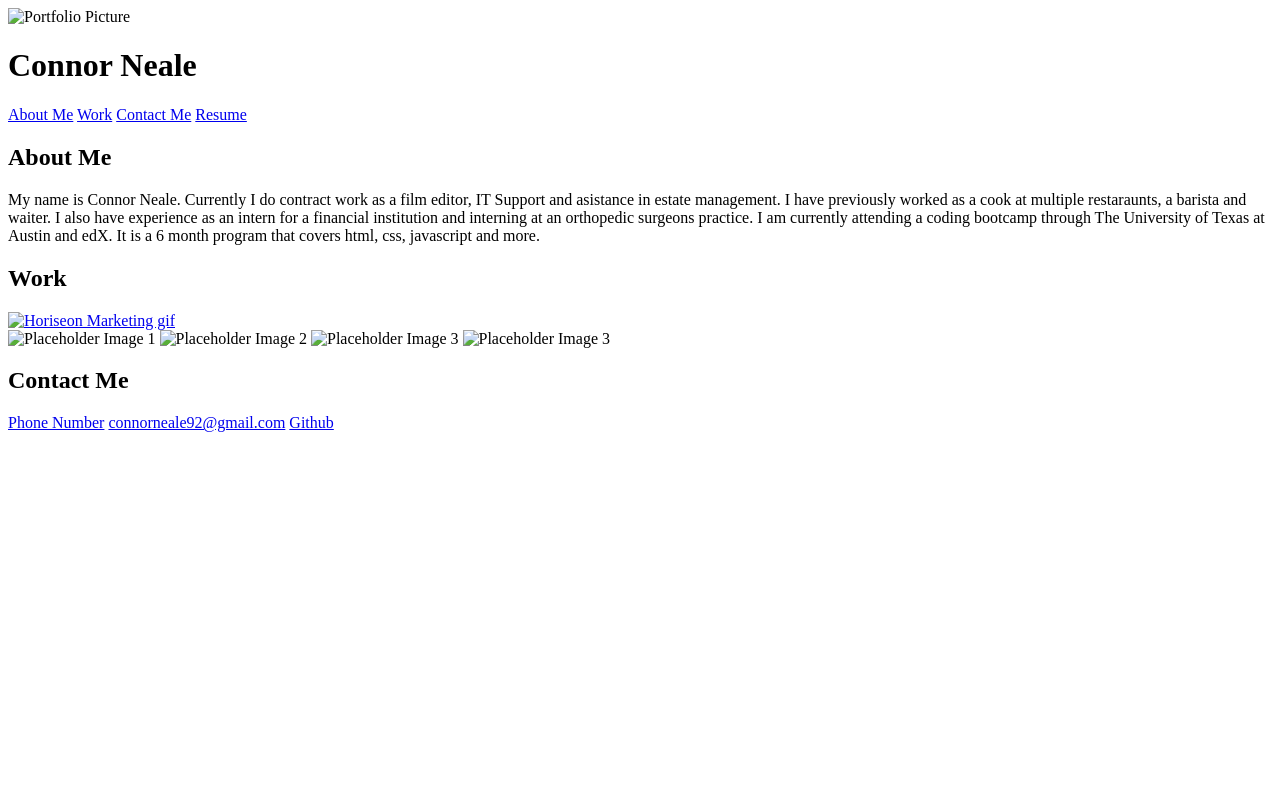
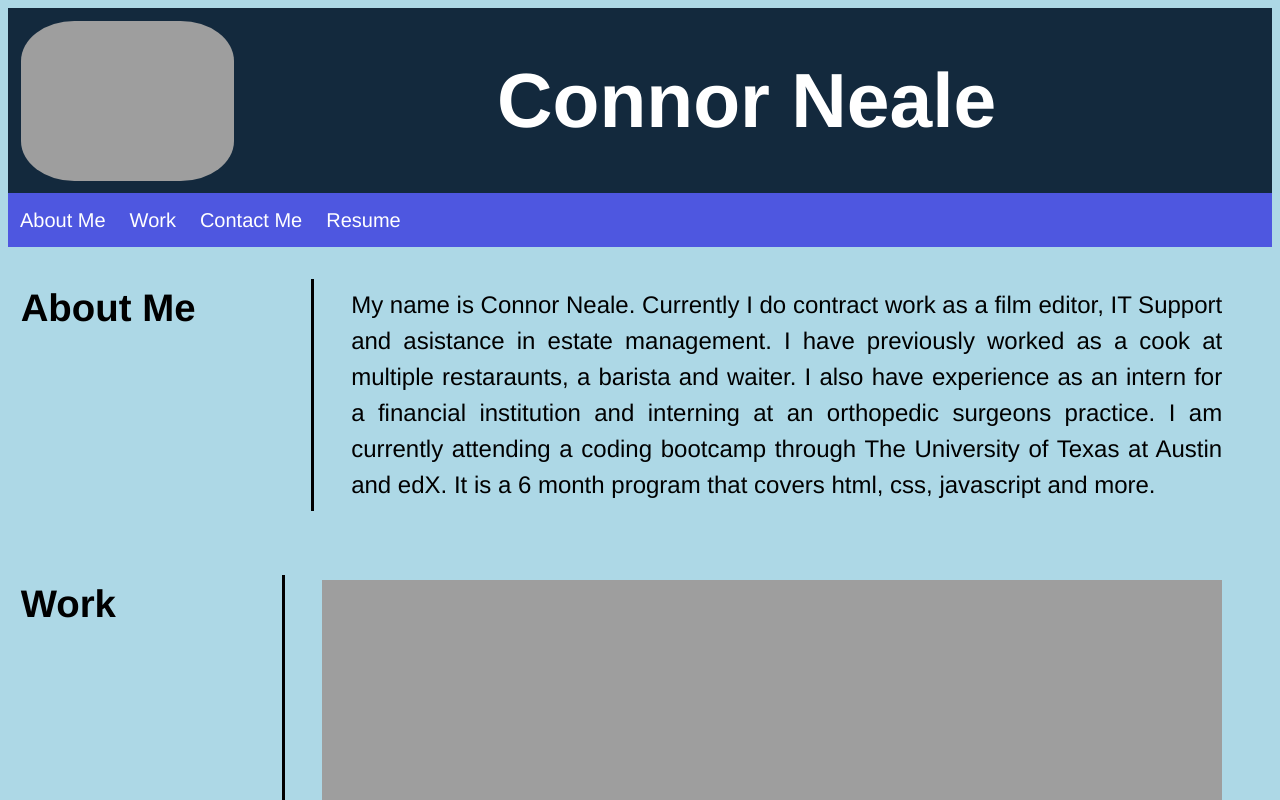
Before and after one commit to Cneale92/connor-neale-portfolio, a plain HTML site: page index.html in a window 1280 px wide. Shown: the top 800 px of the page. Drawn offline with Linux system fonts and the light colour scheme; the site is published under a folder, as on GitHub Pages, so addresses that start at the root find nothing.

Commit message:
fixed issues with my links not working

```diff
--- a/index.html
+++ b/index.html
@@ -4,13 +4,13 @@
     <meta charset="UTF-8">
     <meta name="viewport" content="width=device-width, initial-scale=1.0">
     <title>Connor Neale's Portfolio</title>
-    <link rel="stylesheet" type="text/css" href="/assets/stylesheet.css" />
+    <link rel="stylesheet" type="text/css" href="./assets/stylesheet.css" />
 </head>
 
 
 <body>
 <header class="header">
-    <img src="/assets/IMG_9003.jpg" alt="Portfolio Picture" class="portfolio-picture">
+    <img src="./assets/IMG_9003.jpg" alt="Portfolio Picture" class="portfolio-picture">
     <h1>Connor Neale</h1>
 </header>
 <nav class="nav">
@@ -28,12 +28,12 @@
     <section class="work" id="Work">
         <h2>Work</h2>
         <div class="images">
-            <a href="https://cneale92.github.io/horiseon-marketing-refactor/"><img src="/assets/Horiseon Marketing.gif" alt="Horiseon Marketing gif" class="horiseon"></a>
+            <a href="https://cneale92.github.io/horiseon-marketing-refactor/"><img src="./assets/Horiseon Marketing.gif" alt="Horiseon Marketing gif" class="horiseon"></a>
             <div class="images2">
-                <a class="placeholder" ><img src="/assets/plaecholder image 1.jpg" alt="Placeholder Image 1"></a>
-                <a class="placeholder"><img src="/assets/placeholder image 2.jpg" alt="Placeholder Image 2"></a>
-                <a class="placeholder" ><img src="/assets/placeholder image 3.jpg" alt="Placeholder Image 3"></a>
-                <a class="placeholder"><img src="/assets/placeholder image 4.jpg" alt="Placeholder Image 3"></a>
+                <a class="placeholder" ><img src="./assets/plaecholder image 1.jpg" alt="Placeholder Image 1"></a>
+                <a class="placeholder"><img src="./assets/placeholder image 2.jpg" alt="Placeholder Image 2"></a>
+                <a class="placeholder" ><img src="./assets/placeholder image 3.jpg" alt="Placeholder Image 3"></a>
+                <a class="placeholder"><img src="./assets/placeholder image 4.jpg" alt="Placeholder Image 3"></a>
             </div>
         </div>
     </section>
```
